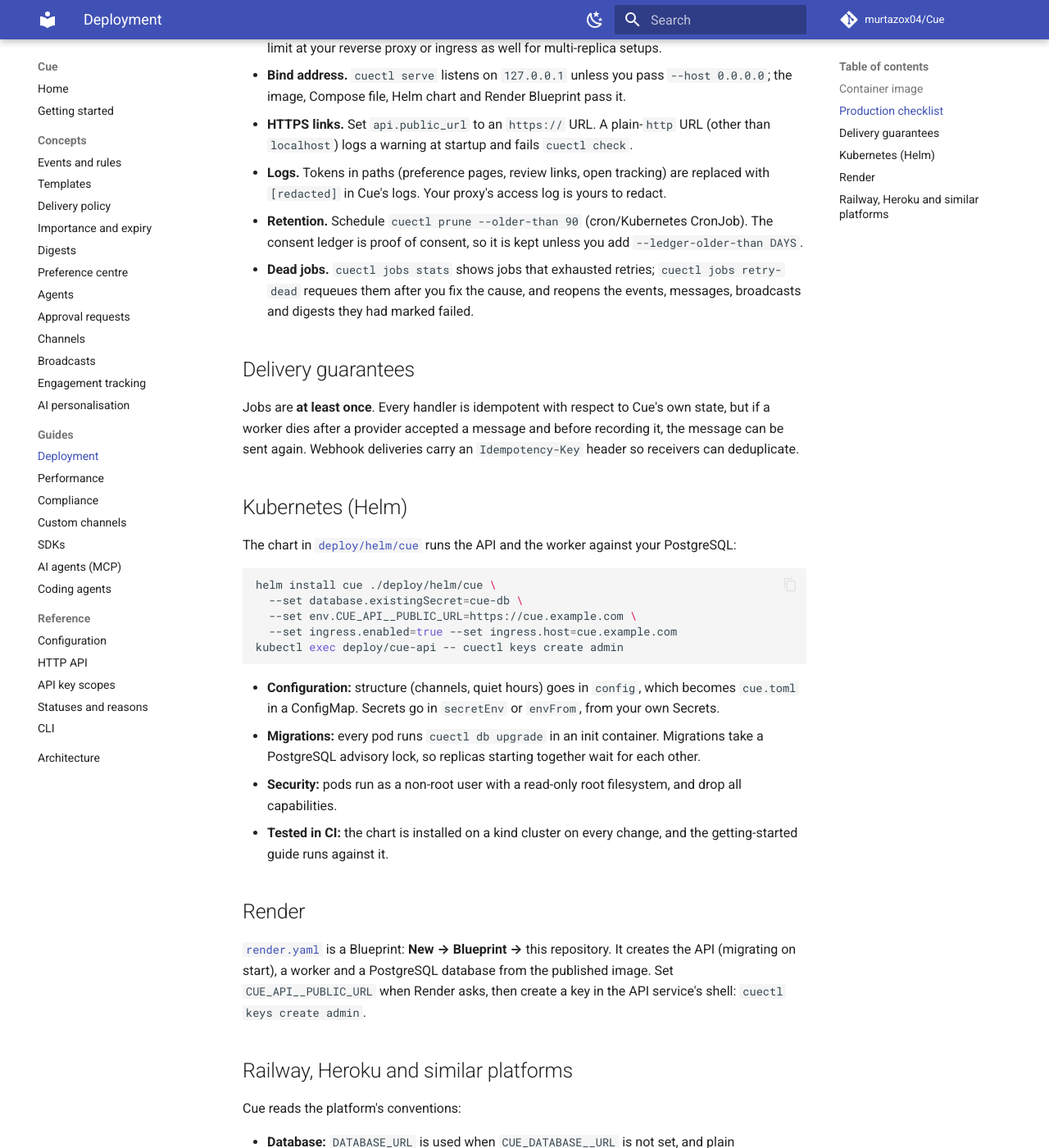
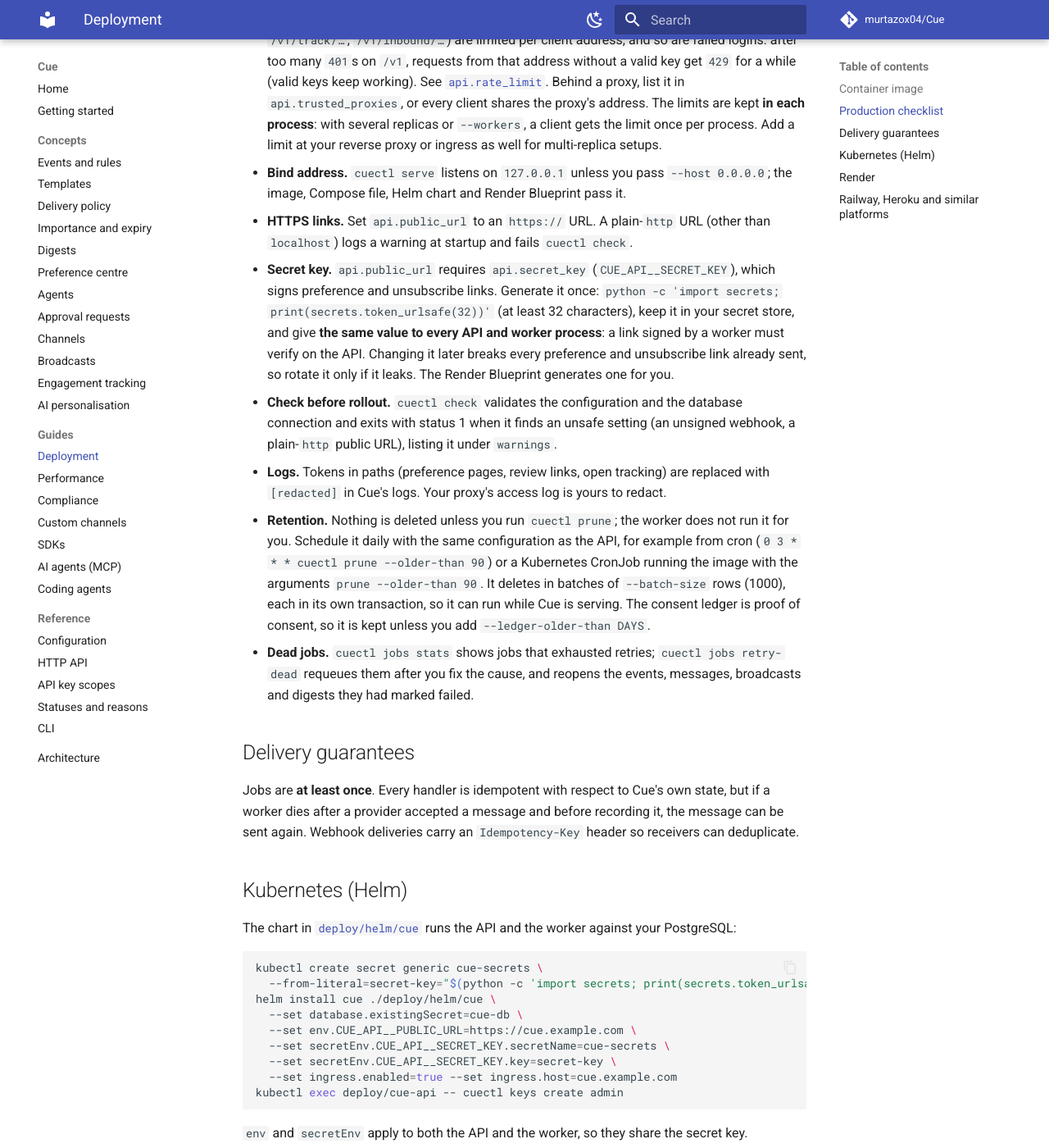
Before and after one commit to murtazox04/Cue, an MkDocs documentation site: the page built from docs/guides/deployment.md, in a window 1280 px wide and 1400 px high, scrolled down 1197 px. Shown: the whole window at 82% size. Built offline with MkDocs 1.6.1 and Material for MkDocs 9.7.7, drawn with Linux system fonts in a browser that asks for light colours; comment, search, counter and statistics services are not loaded; some of the changed text lies outside the part shown.

Commit message:
Document the secret key, inline profile limits and scheduling prune
Explain how to generate api.secret_key, that every API and worker process needs the same value and what changing it breaks; how signed preference tokens and older hashed tokens work; which inline profile fields need recipients:write; and that prune must be scheduled. The Helm example now passes a secret key, which 0.4.0 requires alongside a public URL.

````diff
--- a/docs/guides/deployment.md
+++ b/docs/guides/deployment.md
@@ -10,8 +10,15 @@
 docker build -t cue --build-arg EXTRAS="postgres fcm metrics" .   # without AI
 ```
 
-The image runs as an unprivileged user, contains no source tree, logs JSON and has a
-health check on `/healthz`. [`compose.yaml`](https://github.com/murtazox04/Cue/blob/main/compose.yaml)
+Released images are published as `ghcr.io/murtazox04/cue:<version>` (for example
+`0.4.0`) and `ghcr.io/murtazox04/cue:<major>.<minor>` (for example `0.4`, which follows
+patch releases). The versions are listed on the
+[releases page](https://github.com/murtazox04/Cue/releases); pin an exact version in
+production.
+
+The image's entrypoint is `cuectl` and its default command is
+`serve --host 0.0.0.0 --port 8000`. It runs as an unprivileged user, contains no source
+tree, logs JSON and has a health check on `/healthz`. [`compose.yaml`](https://github.com/murtazox04/Cue/blob/main/compose.yaml)
 is a complete reference stack.
 
 ## Production checklist
@@ -49,11 +56,25 @@
   `--host 0.0.0.0`; the image, Compose file, Helm chart and Render Blueprint pass it.
 - **HTTPS links.** Set `api.public_url` to an `https://` URL. A plain-`http` URL (other
   than `localhost`) logs a warning at startup and fails `cuectl check`.
+- **Secret key.** `api.public_url` requires `api.secret_key` (`CUE_API__SECRET_KEY`), which
+  signs preference and unsubscribe links. Generate it once:
+  `python -c 'import secrets; print(secrets.token_urlsafe(32))'` (at least 32
+  characters), keep it in your secret store, and give **the same value to every API and
+  worker process**: a link signed by a worker must verify on the API. Changing it later
+  breaks every preference and unsubscribe link already sent, so rotate it only if it
+  leaks. The Render Blueprint generates one for you.
+- **Check before rollout.** `cuectl check` validates the configuration and the database
+  connection and exits with status 1 when it finds an unsafe setting (an unsigned webhook,
+  a plain-`http` public URL), listing it under `warnings`.
 - **Logs.** Tokens in paths (preference pages, review links, open tracking) are replaced
   with `[redacted]` in Cue's logs. Your proxy's access log is yours to redact.
-- **Retention.** Schedule `cuectl prune --older-than 90` (cron/Kubernetes CronJob). The
-  consent ledger is proof of consent, so it is kept unless you add
-  `--ledger-older-than DAYS`.
+- **Retention.** Nothing is deleted unless you run `cuectl prune`; the worker does not
+  run it for you. Schedule it daily with the same configuration as the API, for
+  example from cron (`0 3 * * * cuectl prune --older-than 90`) or a Kubernetes
+  CronJob running the image with the arguments `prune --older-than 90`. It deletes in
+  batches of `--batch-size` rows (1000), each in its own transaction, so it can run
+  while Cue is serving. The consent ledger is proof of consent, so it is kept unless you
+  add `--ledger-older-than DAYS`.
 - **Dead jobs.** `cuectl jobs stats` shows jobs that exhausted retries;
   `cuectl jobs retry-dead` requeues them after you fix the cause, and reopens the
   events, messages, broadcasts and digests they had marked failed.
@@ -71,12 +92,18 @@
 runs the API and the worker against your PostgreSQL:
 
 ```bash
+kubectl create secret generic cue-secrets \
+  --from-literal=secret-key="$(python -c 'import secrets; print(secrets.token_urlsafe(32))')"
 helm install cue ./deploy/helm/cue \
   --set database.existingSecret=cue-db \
   --set env.CUE_API__PUBLIC_URL=https://cue.example.com \
+  --set secretEnv.CUE_API__SECRET_KEY.secretName=cue-secrets \
+  --set secretEnv.CUE_API__SECRET_KEY.key=secret-key \
   --set ingress.enabled=true --set ingress.host=cue.example.com
 kubectl exec deploy/cue-api -- cuectl keys create admin
 ```
+
+`env` and `secretEnv` apply to both the API and the worker, so they share the secret key.
 
 - **Configuration:** structure (channels, quiet hours) goes in `config`, which becomes
   `cue.toml` in a ConfigMap. Secrets go in `secretEnv` or `envFrom`, from your own
@@ -105,7 +132,10 @@
 
 On Railway:
 
-1. Create a project from the image `ghcr.io/murtazox04/cue:0.3.1` (or this repository).
+1. Create a project from the image `ghcr.io/murtazox04/cue:<version>` (or this
+   repository).
 2. Add PostgreSQL, and give the service `DATABASE_URL=${{Postgres.DATABASE_URL}}`.
-3. Set the start command to `cuectl serve --migrate --host 0.0.0.0`.
+3. Set the start command to `cuectl serve --migrate --host 0.0.0.0`. Without
+   `--host 0.0.0.0` it listens only inside its own container.
 4. Add a second service from the same image with the start command `cuectl worker`.
+5. If you set `CUE_API__PUBLIC_URL`, set the same `CUE_API__SECRET_KEY` on both services.
````
Also changed, not shown: docs/concepts/events-and-rules.md (+19 -3 lines), docs/concepts/preferences.md (+37 -6 lines), docs/reference/configuration.md (+21 -1 lines), 1 other file.
